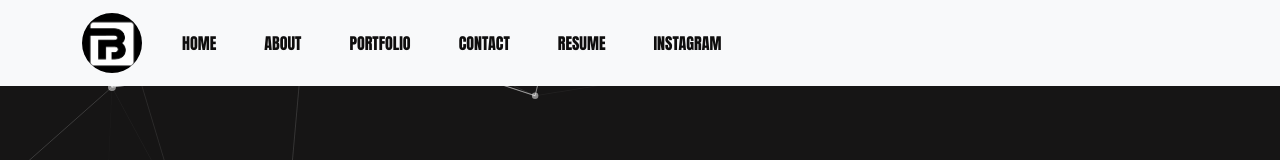
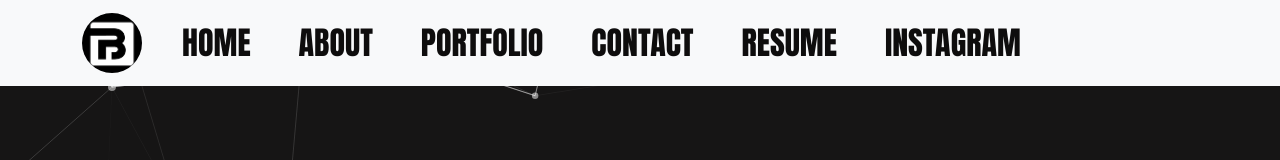
Before and after one commit to Benevanio/Portifolio, a React (Create React App) app: page / in a window 1280 px wide. Shown: the top 160 px of the page. Built offline with nearby package versions, Linux system fonts and the light colour scheme.

Commit message:
Aumentado tamanho das letras

```diff
--- a/src/App.css
+++ b/src/App.css
@@ -13,8 +13,8 @@ body{
 }
 nav a.nav-link {
     color: rgb(14, 13, 13);
-    font-size: 1rem;
-    font-weight: 400;
+    font-size: 2rem;
+    font-weight: 800;
     text-transform: uppercase;
     cursor: pointer;
     transition: all 0.9s ease-in-out;
```
